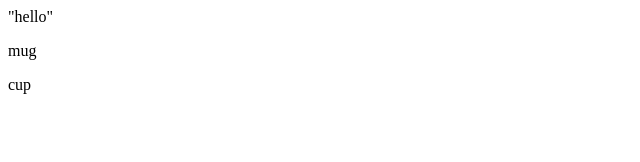
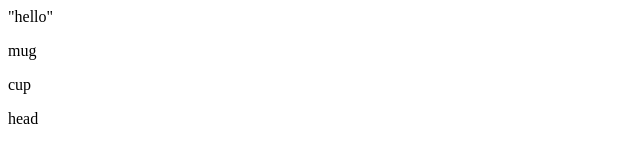
Before and after one commit to CookieMunster73/demo-repo-2, a plain HTML site: page index.html in a window 1280 px wide. Shown: the full height of the page, 0-640 px from the left. Drawn offline with Linux system fonts and the light colour scheme.

Commit message:
added head paragraph

```diff
--- a/index.html
+++ b/index.html
@@ -1,3 +1,4 @@
 <div>"hello"</div>
 <p>mug</p>
 <p>cup</p>
+<p>head</p>
```
